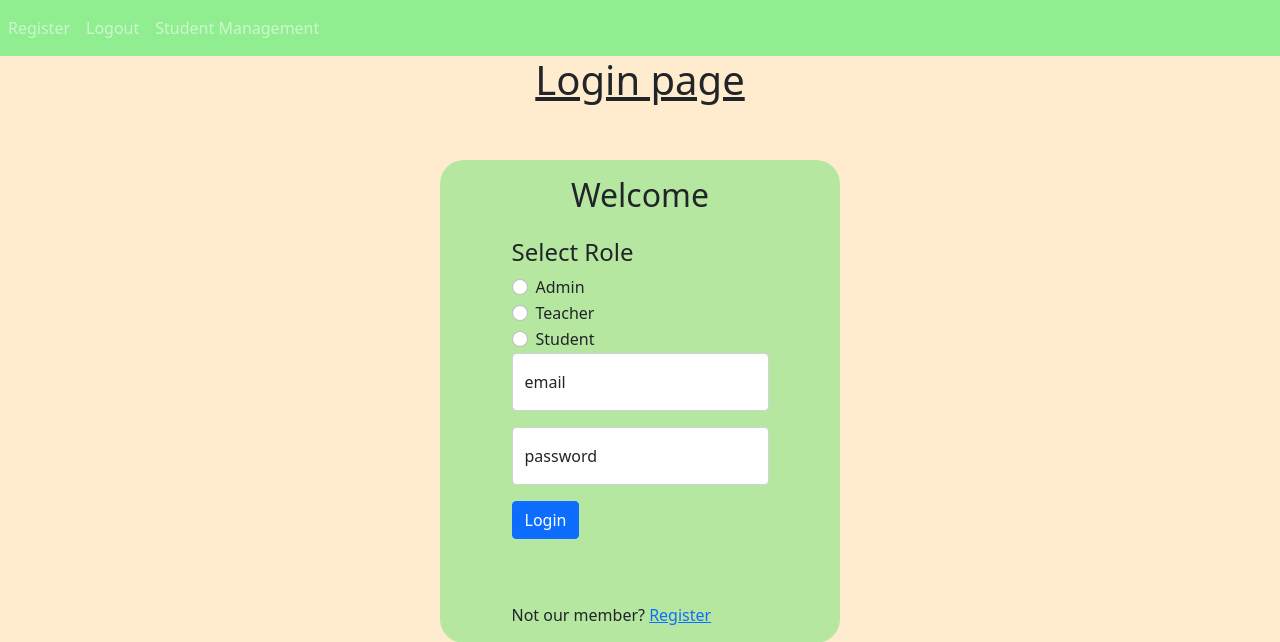
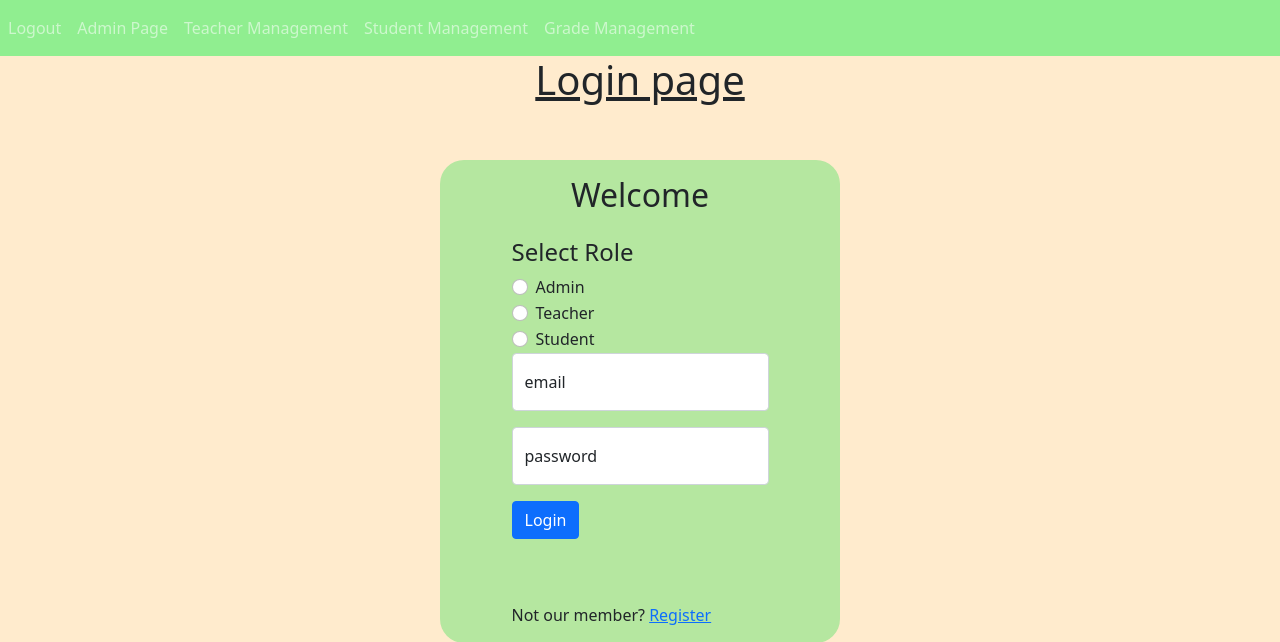
Before and after one commit to LuhPaglia/php-beavers, a PHP site: page /PHP/index.php in a window 1280 px wide. Shown: the top 642 px of the page. Run offline with PHP 8.4, Linux system fonts and the light colour scheme; the visitor is signed in with stand-in values (Sample User, id 1).

Commit message:
nav condition added

```diff
--- a/pages/header.php
+++ b/pages/header.php
@@ -16,21 +16,48 @@
                 aria-expanded="false" aria-label="Toggle navigation"></button>
             <div class="collapse navbar-collapse" id="collapsibleNavId">
                 <ul class="navbar-nav me-auto mt-2 mt-lg-0">
+
                     <li class="nav-item">
-                        <a class="nav-link" href="" aria-current="page">Register</a>
+                        <a class="nav-link" style="display: <?php
+                        if(isset($_SESSION['logUser'])) echo "none";
+                        else echo "block";
+                         ?> ;" href="<?php echo $baseName.'';?>">Register</a>
+                    </li>
+                    <li class="nav-item">
+                        <a class="nav-link" style="display: <?php
+                        if(isset($_SESSION['logUser'])) echo "none";
+                        else echo "block";
+                         ?> ;" href="<?php echo $baseName.'index.php';?>">Login</a>
                     </li>
                     <li class="nav-item">
                         <a class="nav-link" style="display: <?php
                         if(isset($_SESSION['logUser'])) echo "block";
                         else echo "none";
-                         ?> ;" href="<?php echo $baseName.'/server/logout.php';?>">Logout</a>
+                         ?> ;" href="<?php echo $baseName.'server/logout.php';?>">Logout</a>
                     </li>
-
+                    <li class="nav-item">
+                        <a class="nav-link" style="display: <?php
+                        if(isset($_SESSION['role']) && $_SESSION['role']== "admin") echo "block";
+                        else echo "none";
+                         ?> ;" href="<?php echo $baseName.'adminPage.php';?>">Admin Page</a>
+                    </li>
+                    <li class="nav-item">
+                        <a class="nav-link" style="display: <?php
+                        if(isset($_SESSION['role']) && $_SESSION['role']== "admin") echo "block";
+                        else echo "none";
+                         ?> ;" href="<?php echo $baseName.'teacherMngPage.php';?>">Teacher Management</a>
+                    </li>
                     <li class="nav-item">
                         <a class="nav-link" style="display: <?php
                         if(isset($_SESSION['role']) && $_SESSION['role']!= "student") echo "block";
                         else echo "none";
-                         ?> ;" href="<?php echo $baseName.'/studentMng.php';?>">Student Management</a>
+                         ?> ;" href="<?php echo $baseName.'studentMng.php';?>">Student Management</a>
+                    </li>
+                    <li class="nav-item">
+                        <a class="nav-link" style="display: <?php
+                        if(isset($_SESSION['role']) && $_SESSION['role']!= "student") echo "block";
+                        else echo "none";
+                         ?> ;" href="<?php echo $baseName.'gradeMngPage.php';?>">Grade Management</a>
                     </li>
 
                 </ul>
```
